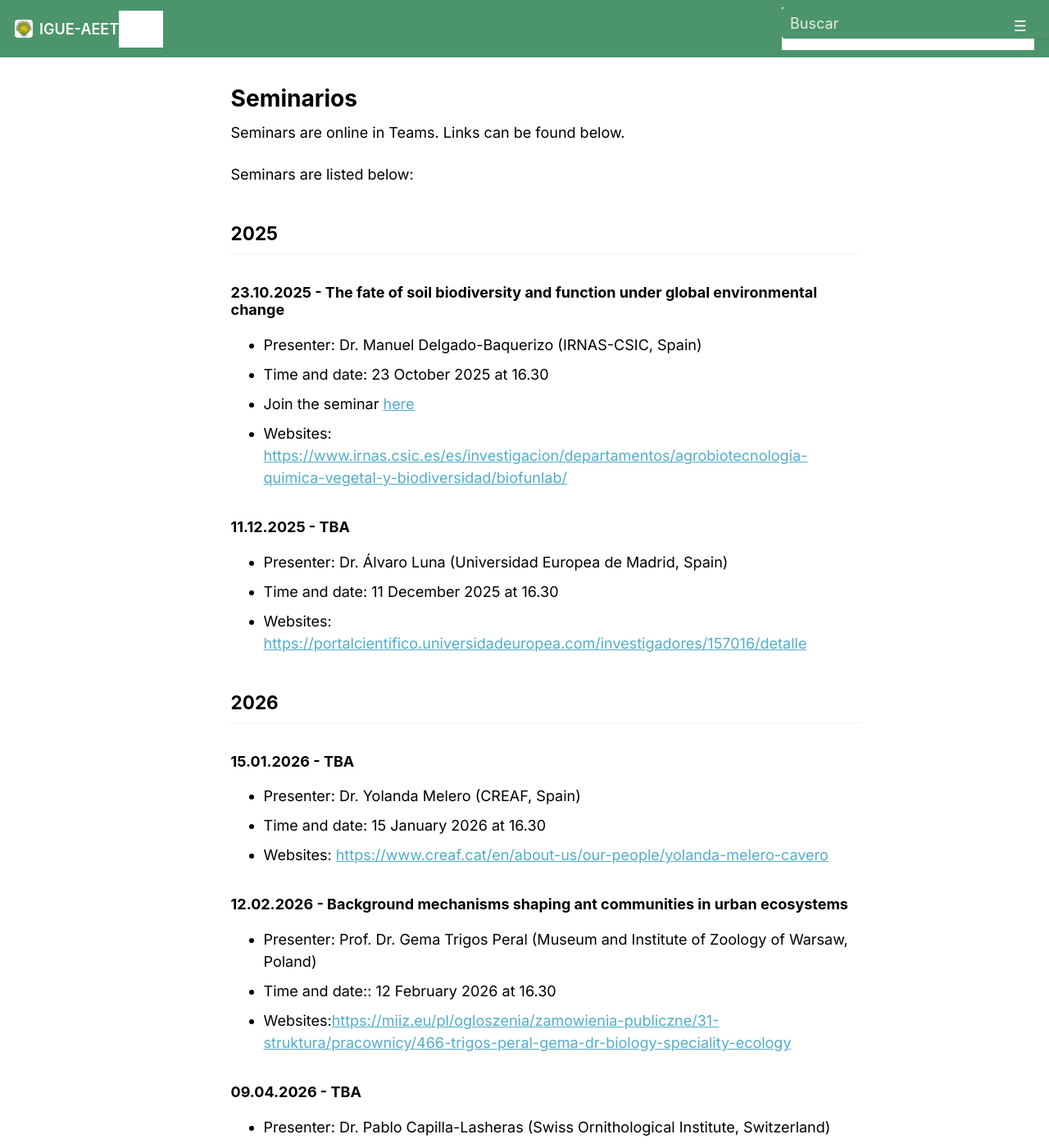
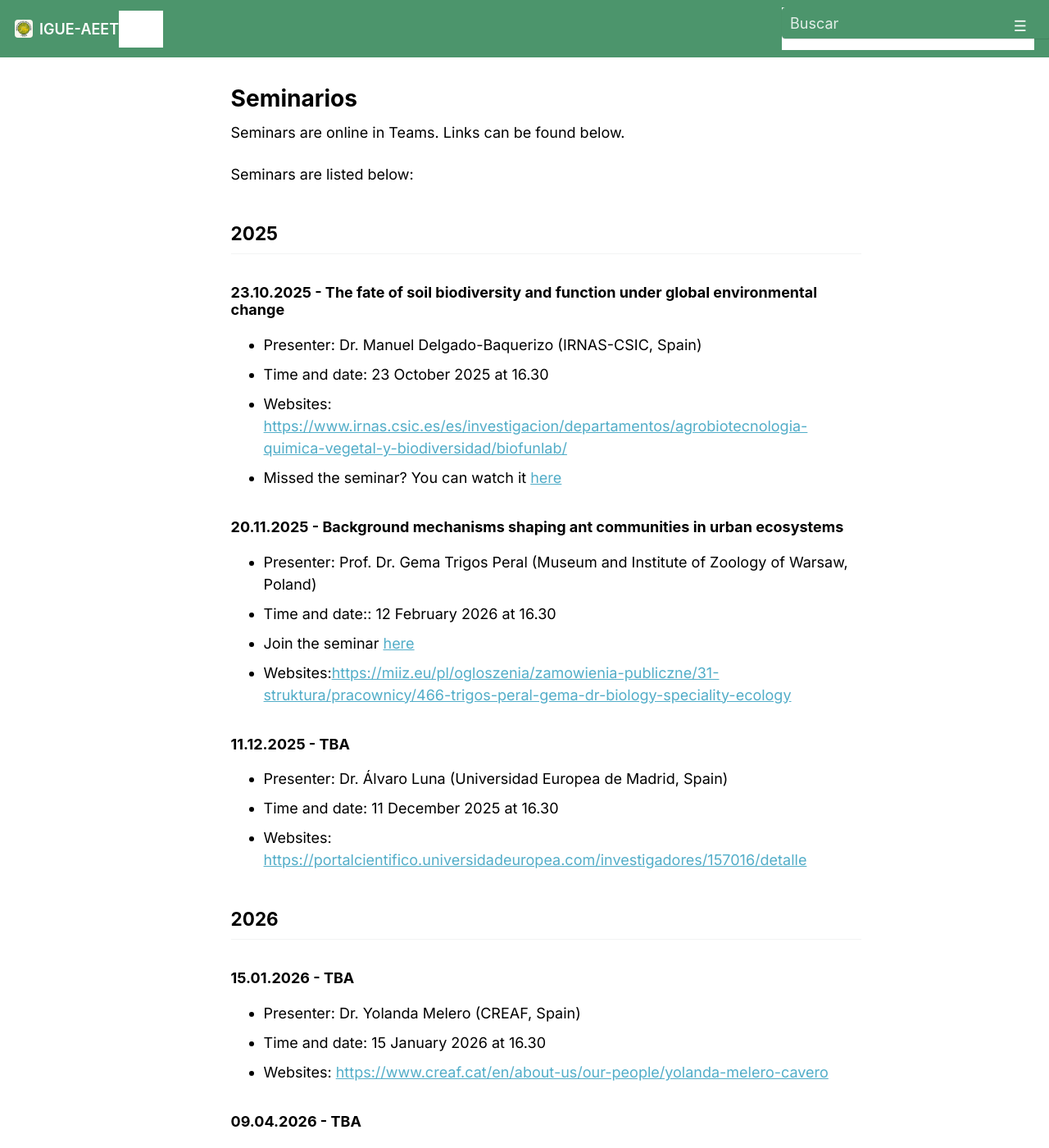
Before and after one commit to igue-aeet/igue-aeet.github.io, a Jekyll site: the page built from _pages/seminarios.md, in a window 1280 px wide and 1400 px high. Shown: the whole window at 82% size. Built offline with Jekyll 4.4.1, drawn with Linux system fonts in a browser that asks for light colours; a script that is not in the unit is left out.

Commit message:
updates seminarios

```diff
--- a/_pages/seminarios.md
+++ b/_pages/seminarios.md
@@ -19,8 +19,16 @@ Seminars are listed below:
 
 - Presenter: Dr. Manuel Delgado-Baquerizo (IRNAS-CSIC, Spain)
 - Time and date: 23  October 2025 at 16.30
+- Websites: <https://www.irnas.csic.es/es/investigacion/departamentos/agrobiotecnologia-quimica-vegetal-y-biodiversidad/biofunlab/>
+- Missed the seminar? You can watch it [here](https://www.youtube.com/watch?v=a_m93wjjqv8&t=517s)
+
+### 20.11.2025 - Background mechanisms shaping ant communities in urban ecosystems
+
+- Presenter: Prof. Dr. Gema Trigos Peral (Museum and Institute of Zoology of Warsaw, Poland)
+- Time and date::  12 February 2026 at 16.30
 - Join the seminar [here](https://teams.microsoft.com/l/meetup-join/19%3ameeting_NjI0OWZkZGEtNmUyMy00MjZkLWIwOGEtZjVjZmEzYTYwMTk5%40thread.v2/0?context=%7b%22Tid%22%3a%22462a9c9c-2da6-4bfb-b318-0f83043fe49b%22%2c%22Oid%22%3a%225a788e3b-38e2-46ae-8a41-7a88d51b2203%22%7d)
-- Websites: <https://www.irnas.csic.es/es/investigacion/departamentos/agrobiotecnologia-quimica-vegetal-y-biodiversidad/biofunlab/>
+- Websites:<https://miiz.eu/pl/ogloszenia/zamowienia-publiczne/31-struktura/pracownicy/466-trigos-peral-gema-dr-biology-speciality-ecology>
+
 
 ### 11.12.2025 - TBA
 
@@ -36,11 +44,6 @@ Seminars are listed below:
 - Time and date: 15  January 2026 at 16.30
 - Websites: <https://www.creaf.cat/en/about-us/our-people/yolanda-melero-cavero>
 
-### 12.02.2026 - Background mechanisms shaping ant communities in urban ecosystems
-
-- Presenter: Prof. Dr. Gema Trigos Peral (Museum and Institute of Zoology of Warsaw, Poland)
-- Time and date::  12 February 2026 at 16.30
-- Websites:<https://miiz.eu/pl/ogloszenia/zamowienia-publiczne/31-struktura/pracownicy/466-trigos-peral-gema-dr-biology-speciality-ecology>
 
 ### 09.04.2026 - TBA
 
```
